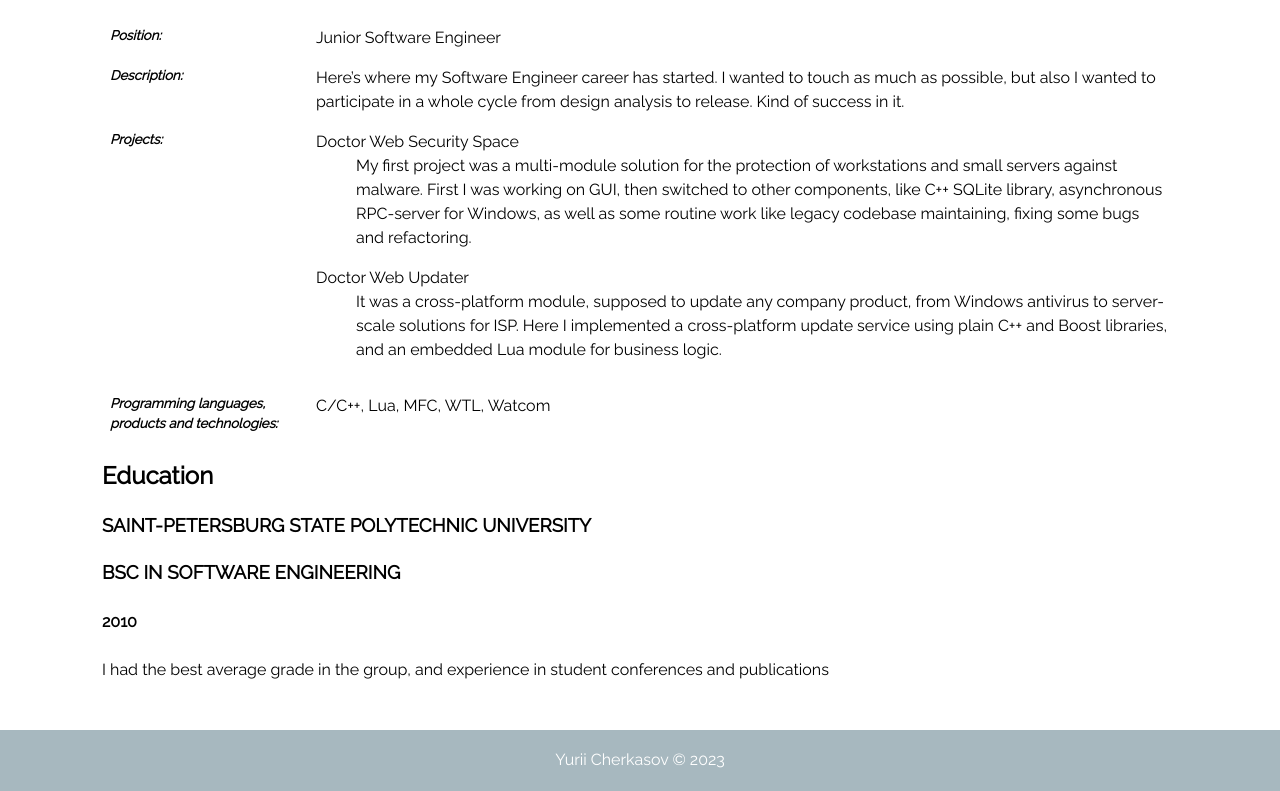
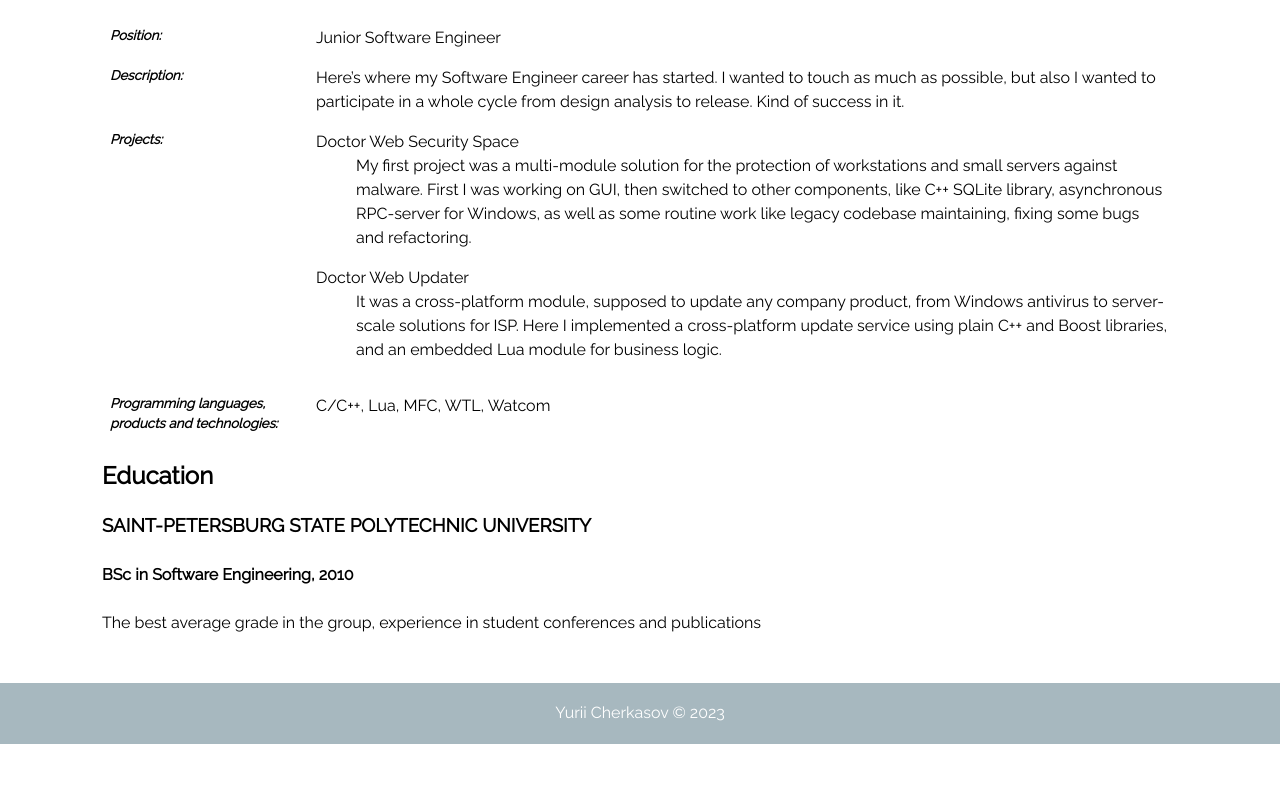
Before and after one commit to yuchdev/yuchdev.github.io, a plain HTML site: page index.html in a window 1280 px wide. Shown: the part 5476-6267 px from the top of the page. After the commit the page ends 6220 px from the top, so only its background shows below. Drawn offline with Linux system fonts and the light colour scheme.

Commit message:
Education formatting

```diff
--- a/index.html
+++ b/index.html
@@ -487,14 +487,11 @@
             <h3>
               Saint-Petersburg State Polytechnic University
             </h3>
-            <h3>
-              BSc in Software Engineering
-            </h3>
             <h4>
-              2010
+              BSc in Software Engineering, 2010
             </h4>
             <p>
-              I had the best average grade in the group, and experience in student conferences and publications
+              The best average grade in the group, experience in student conferences and publications
             </p>
           </div>
         </div>
```
